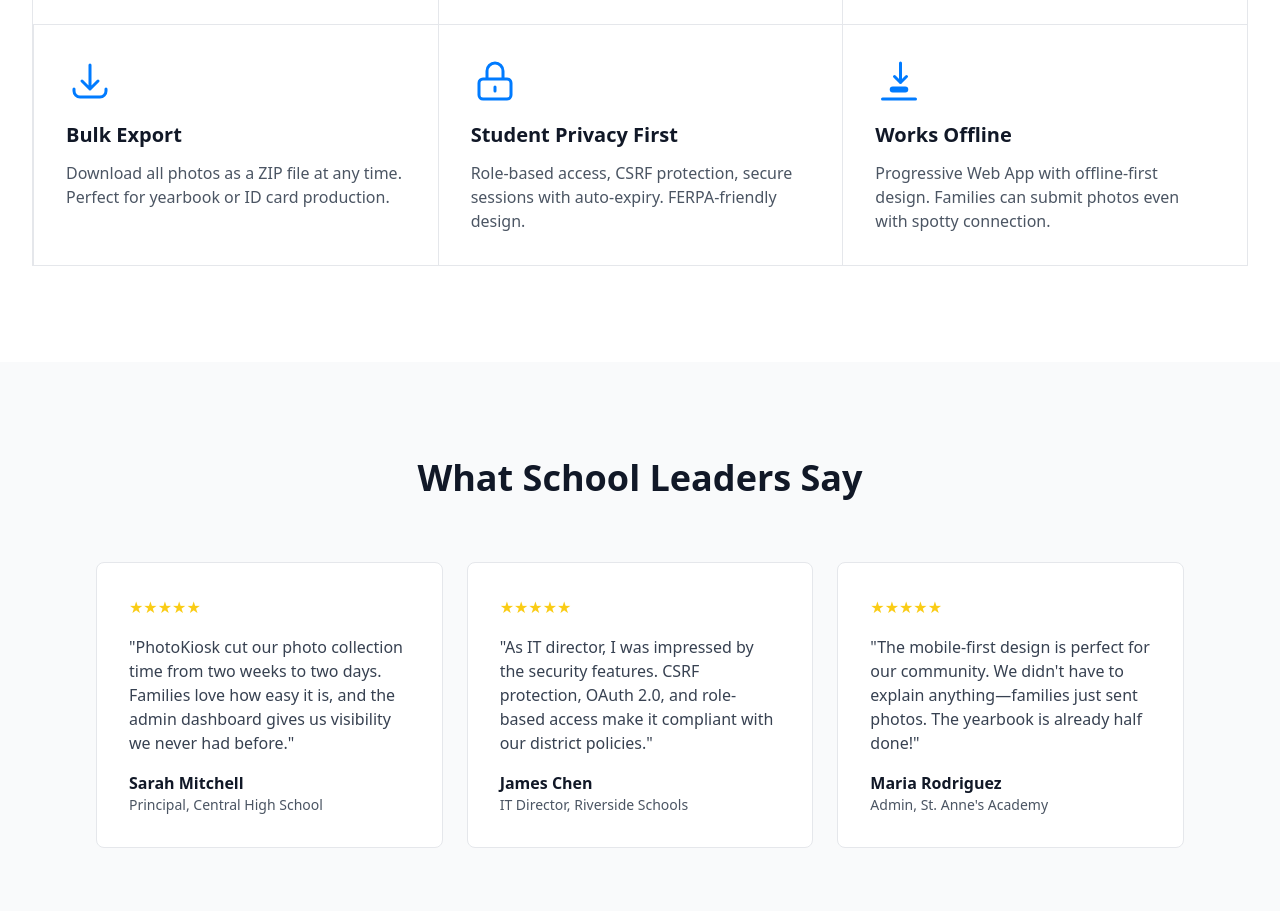
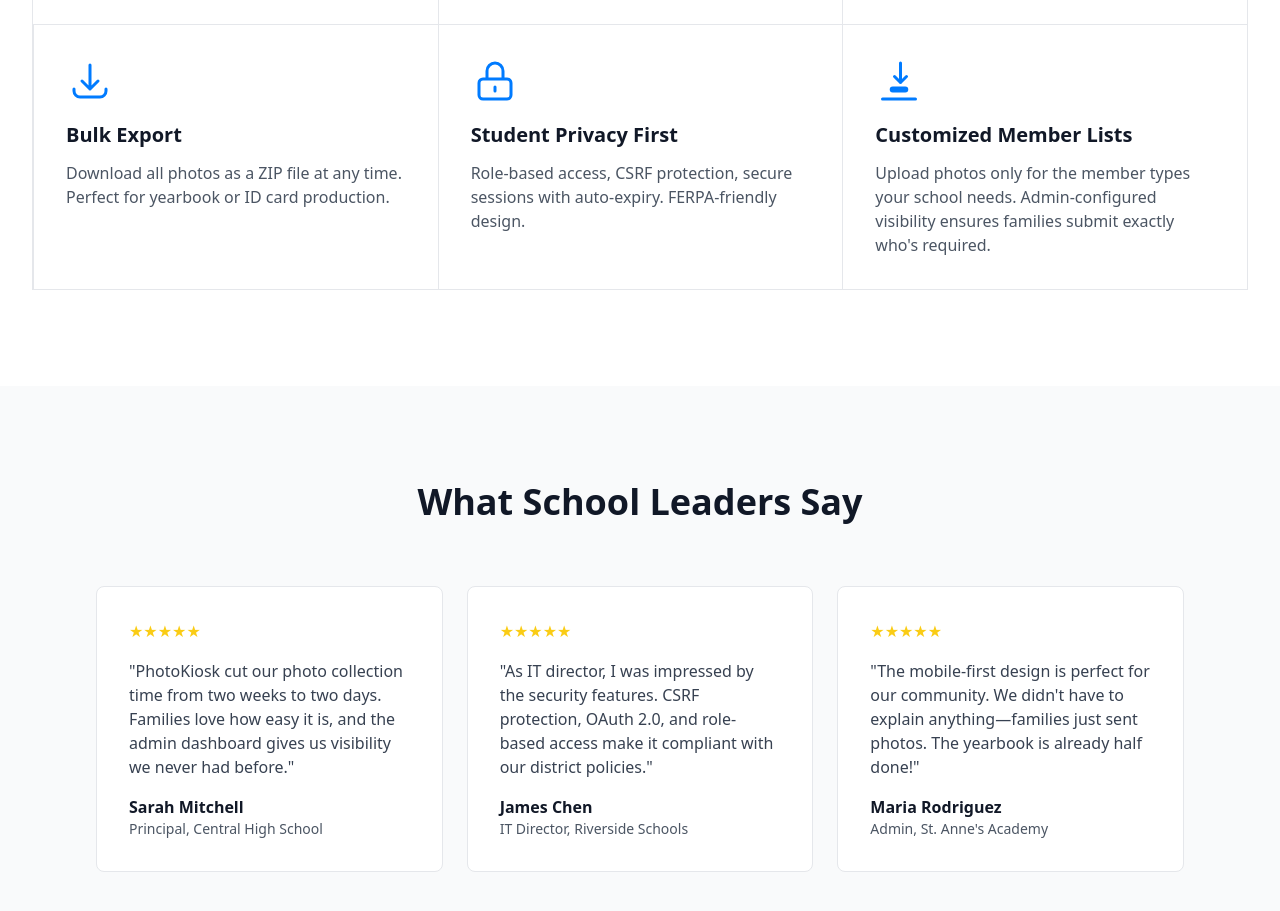
Before and after one commit to kshitijahuja/photokiosk-web, a Next.js app: page / in a window 1280 px wide. Shown: the part 2500-3411 px from the top of the page. Built offline with nearby package versions, Linux system fonts and the light colour scheme.

Commit message:
fix: update home page feature text from 'Works Offline' to 'Customized Member Lists'

```diff
--- a/app/page.tsx
+++ b/app/page.tsx
@@ -206,8 +206,8 @@
                 <path strokeLinecap="round" strokeLinejoin="round" strokeWidth={1.5} d="M8.111 16.251a.75.75 0 0 0 .75.75h6.278a.75.75 0 1 0 0-1.5H8.861a.75.75 0 0 0-.75.75Z" />
                 <path strokeLinecap="round" strokeLinejoin="round" strokeWidth={1.5} d="M12.75 3v9.75m0 0-3-3m3 3 3-3M3.75 21h16.5" />
               </svg>
-              <h3 className="text-xl font-bold text-gray-900 mb-3">Works Offline</h3>
-              <p className="text-gray-600">Progressive Web App with offline-first design. Families can submit photos even with spotty connection.</p>
+              <h3 className="text-xl font-bold text-gray-900 mb-3">Customized Member Lists</h3>
+              <p className="text-gray-600">Upload photos only for the member types your school needs. Admin-configured visibility ensures families submit exactly who's required.</p>
             </div>
           </div>
         </div>
```
